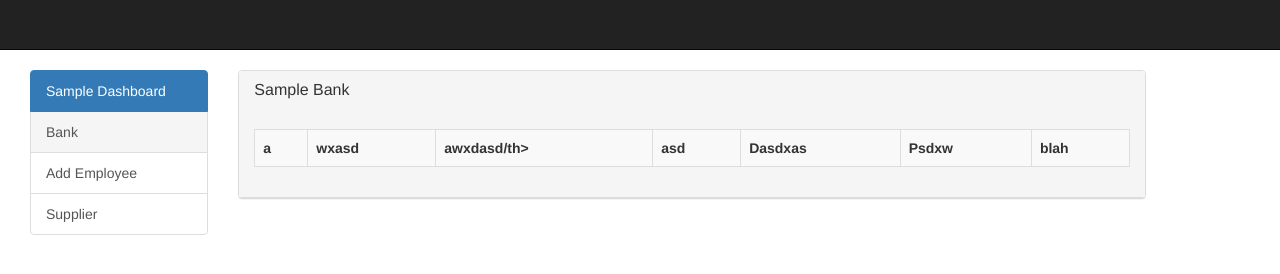
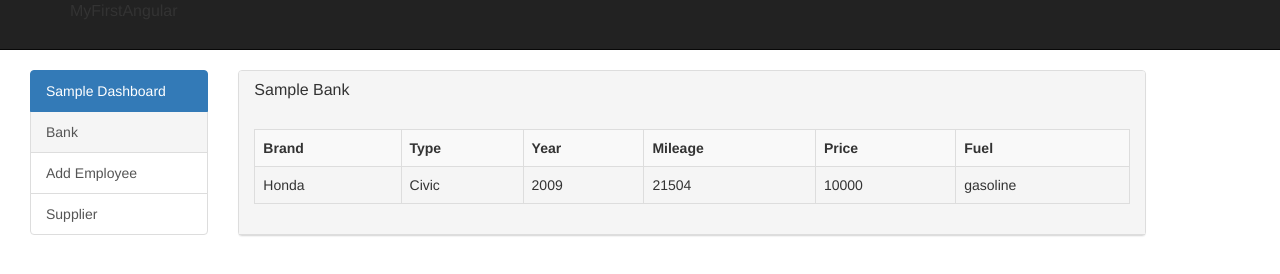
Before and after one commit to luckyboy07/SampleLang, a website: page index.html at #/sample in a window 1280 px wide. Both pictures are taken after a click on the link "Bank". Drawn offline with Linux system fonts and the light colour scheme; some packages are replaced by stand-ins of ours; no server answers.

Commit message:
2nd_commit

```diff
--- a/app/controllers/main.js
+++ b/app/controllers/main.js
@@ -7,4 +7,17 @@ angular.module("myApp")
         $scope.lastName = "Doe";
 
 
+    })
+    .controller('carCtrl', function($scope) {
+        $scope.names = [{
+            brand: 'Honda',
+            type: 'Civic',
+            year: '2009',
+            mileage: '21504',
+            price: '10000',
+            fuel: 'gasoline'
+        }];
+        $scope.orderByMe = function(x) {
+            $scope.myOrderBy = x;
+        }
     });
--- a/app/directives/header/header.html
+++ b/app/directives/header/header.html
@@ -1,6 +1,6 @@
 <nav class="navbar navbar-inverse navbar-fixed-top">
     <div class="container">
-
+        <div class = "panel-title">MyFirstAngular</div>
         <!--/.nav-collapse -->
     </div>
 </nav>
--- a/app/myApp.js
+++ b/app/myApp.js
@@ -5,7 +5,8 @@ angular.module('myApp', ['ui.router'])
         $stateProvider
             .state('bank', {
                 url: '/bank',
-                templateUrl: 'app/view/bank.html'
+                templateUrl: 'app/view/bank.html',
+                controller: 'carCtrl'
             })
             .state('register', {
                 url: '/register',
@@ -14,7 +15,11 @@ angular.module('myApp', ['ui.router'])
             .state('asd', {
                 url: '/asd',
                 templateUrl: 'app/view/asd.html',
-                controller: 'mainCtrl'
+                controller: 'mainCtrl',
+            })
+            .state('sample', {
+                url: '/sample',
+                templateUrl: 'app/view/sample.html'
             });
 
         $urlRouterProvider.otherwise('/asd');
--- a/app/view/bank.html
+++ b/app/view/bank.html
@@ -5,15 +5,22 @@
             <div class="panel-body">
                 <div class "table-responsive">
                     <tr>
-                        <th>a</th>
-                        <th>wxasd</th>
-                        <th>awxdasd/th>
-                            <th>asd</th>
-                            <th>Dasdxas</th>
-                            <th>Psdxw</th>
-                            <th>blah</th>
-                            </thead>
+                        <th ng-click="orderByMe('brand')">Brand</th>
+                        <th ng-click="orderByMe('type')">Type</th>
+                        <th ng-click="orderByMe('year')">Year</th>
+                        <th ng-click="ordeByMe('mileage')">Mileage</th>
+                        <th ng-click="oderByMe('price')">Price</th>
+                        <th ng-click="orderByMe('fuel')">Fuel</th>
+
+                        </thead>
                     </tr>
+                    <tr ng-repeat="x in names | orderBy:myOrderBy">
+                        <td>{{x.brand}}</td>
+                        <td>{{x.type}}</td>
+                        <td>{{x.year}}</td>
+                        <td>{{x.mileage}}</td>
+                        <td>{{x.price}}</td>
+                        <td>{{x.fuel}}</td>
                 </div>
             </div>
         </table>
--- a/bower.json
+++ b/bower.json
@@ -20,6 +20,7 @@
   "dependencies": {
     "angular": "^1.5.1",
     "bootstrap": "^3.3.6",
-    "angular-ui-router": "^0.2.18"
+    "angular-ui-router": "^0.2.18",
+    "angular-modal-service": "^0.9.10"
   }
 }
```
Also changed, not shown: app/directives/sidebar/sidebar.html (+1 -1 lines), app/view/register.html (+1 -1 lines).
